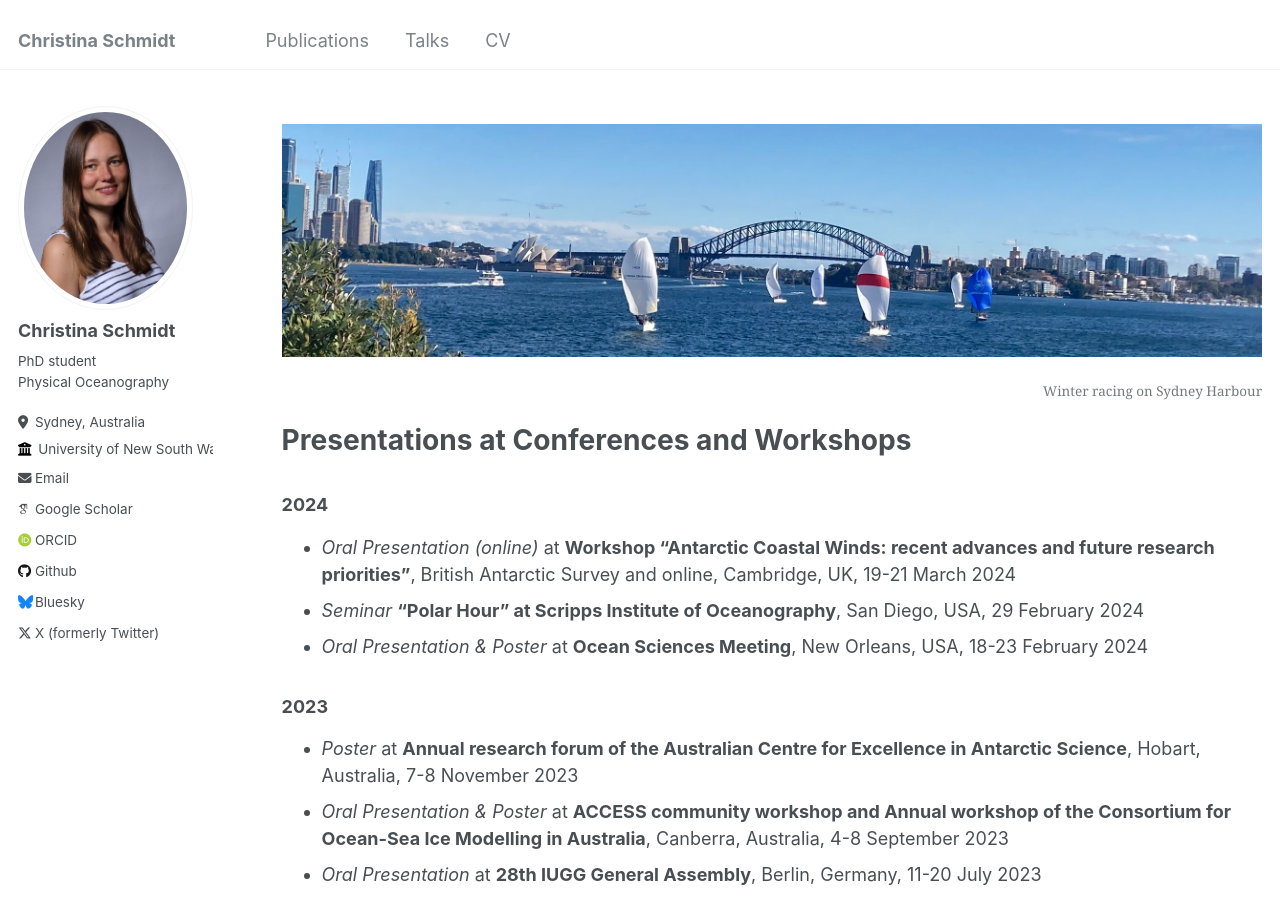
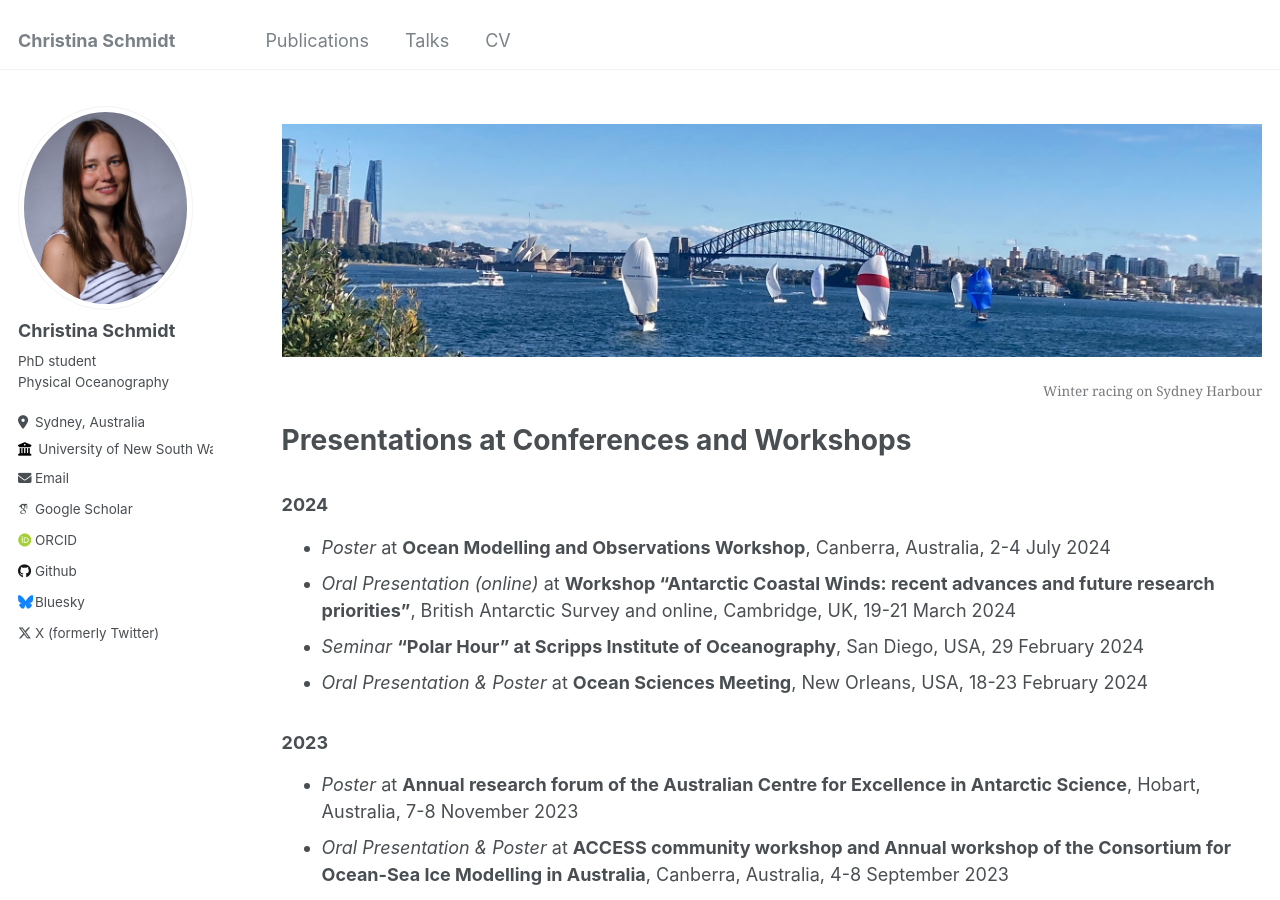
Before and after one commit to schmidt-christina/schmidt-christina.github.io, a Jekyll site: the page built from _pages/talks.md, in a window 1280 px wide and 900 px high. Built offline with Jekyll 4.4.1, drawn with Linux system fonts in a browser that asks for light colours; some web fonts are replaced.

Commit message:
added poster at OMO workshop

```diff
--- a/_pages/talks.md
+++ b/_pages/talks.md
@@ -16,7 +16,7 @@ author_profile: true
 # Presentations at Conferences and Workshops
 
 ### 2024
-
+* *Poster* at **Ocean Modelling and Observations Workshop**, Canberra, Australia, 2-4 July 2024
 * *Oral Presentation (online)* at **Workshop “Antarctic Coastal Winds: recent advances and future research priorities”**, British Antarctic Survey and online, Cambridge, UK, 19-21 March 2024
 * *Seminar* **“Polar Hour” at Scripps Institute of Oceanography**, San Diego, USA, 29 February 2024
 * *Oral Presentation & Poster* at **Ocean Sciences Meeting**, New Orleans, USA, 18-23 February 2024
```
